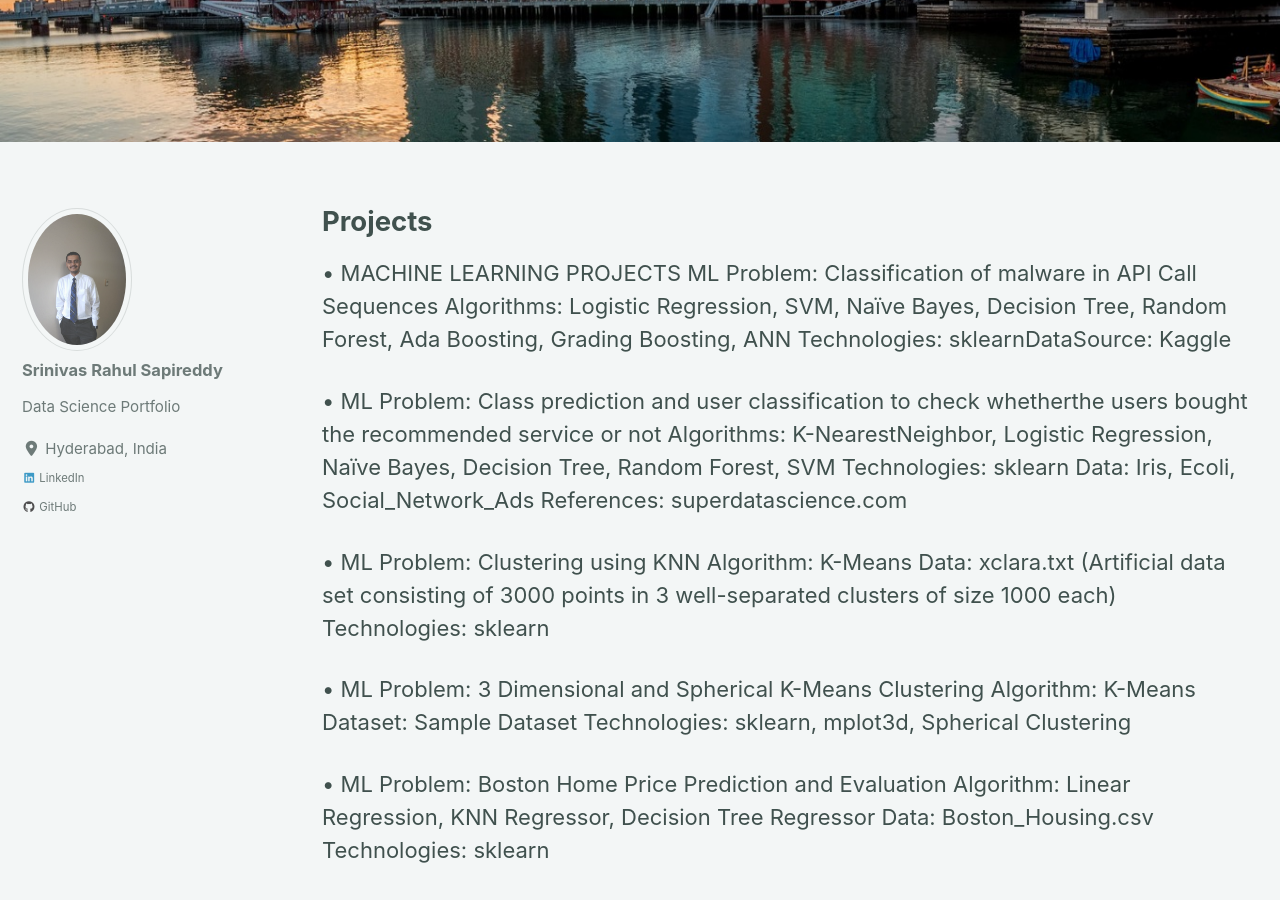
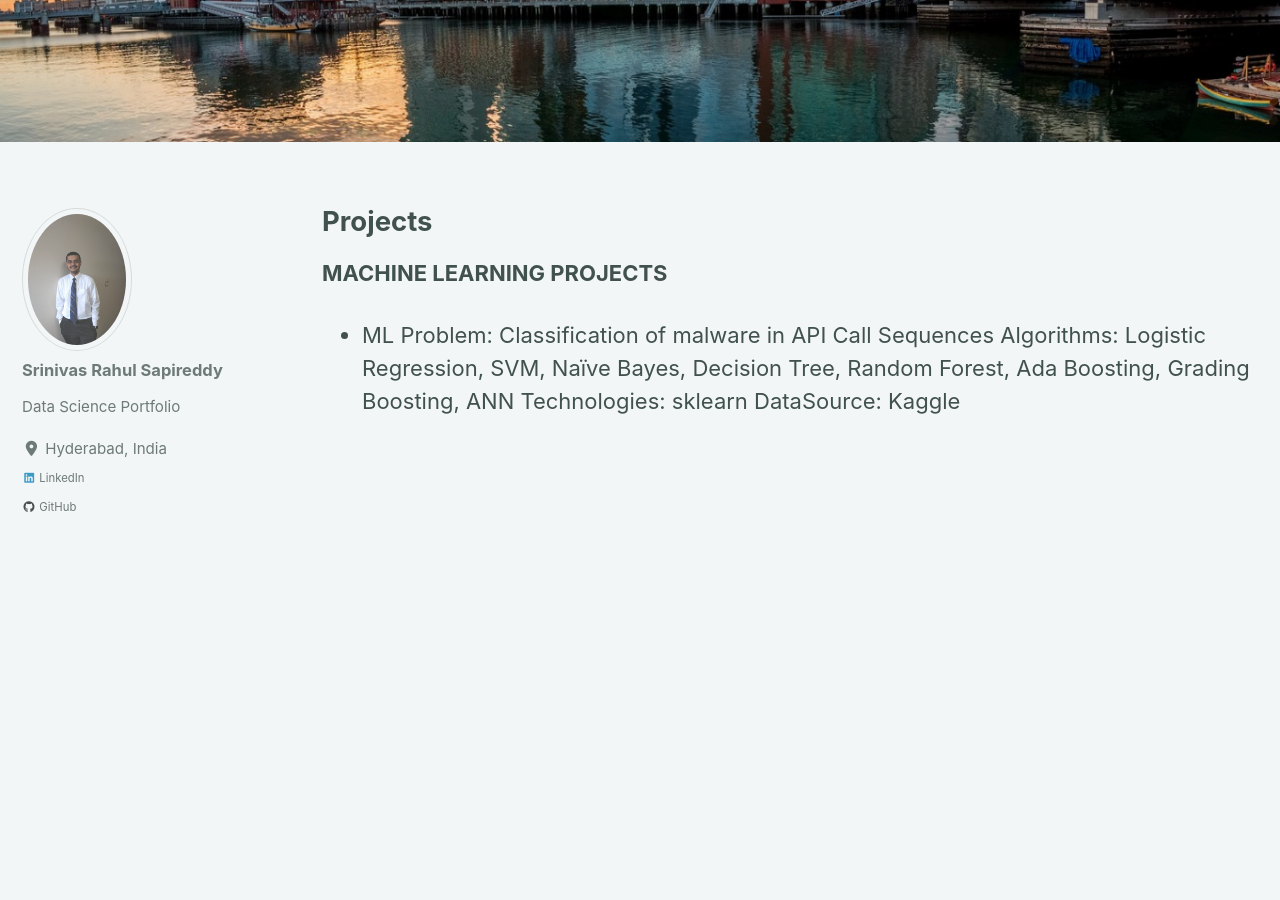
Before and after one commit to srsapireddy/srsapireddy.github.io, a Jekyll site: the page built from _pages/machinelearning.md, in a window 1280 px wide and 900 px high, scrolled down 422 px. Built offline with Jekyll 4.4.1, drawn with Linux system fonts in a browser that asks for light colours; cached includes are drawn as plain includes; nearby versions of some CDN libraries; some of the changed text lies outside the part shown.

Commit message:
new gith

```diff
--- a/_pages/machinelearning.md
+++ b/_pages/machinelearning.md
@@ -6,40 +6,8 @@ header:
     image: "/images/fortpoint.png"
 ---
 
-• MACHINE LEARNING PROJECTS
-ML Problem: Classification of malware in API Call Sequences
+**MACHINE LEARNING PROJECTS**
+* ML Problem: Classification of malware in API Call Sequences
 Algorithms: Logistic Regression, SVM, Naïve Bayes, Decision Tree, Random Forest, Ada Boosting, Grading Boosting, ANN
-Technologies: sklearnDataSource: Kaggle
-
-• ML Problem: Class prediction and user classification to check whetherthe users bought the recommended service or not
-Algorithms: K-NearestNeighbor, Logistic Regression, Naïve Bayes, Decision Tree, Random Forest, SVM
 Technologies: sklearn
-Data: Iris, Ecoli, Social_Network_Ads
-References: superdatascience.com
-
-• ML Problem: Clustering using KNN
-Algorithm: K-Means
-Data: xclara.txt (Artificial data set consisting of 3000 points in 3 well-separated clusters of size 1000 each)
-Technologies: sklearn
-
-• ML Problem: 3 Dimensional and Spherical K-Means Clustering
-Algorithm: K-Means
-Dataset: Sample Dataset
-Technologies: sklearn, mplot3d, Spherical Clustering
-
-• ML Problem: Boston Home Price Prediction and Evaluation
-Algorithm: Linear Regression, KNN Regressor, Decision Tree Regressor
-Data: Boston_Housing.csv
-Technologies: sklearn
-
-• ML Problem: Movie Recommendation System with Market Basket Analysis (Association Rule Learning)
-Algorithm: Apriori, Elcat
-Tools: Python, R
-Dataset: Market_Basket_Optimization.csv (Source: kaggle)
-
-VISUALIZATION PROJECTS
-• Data Exploration and Analysis – Customer Churn Rate Prediction
-  Tools: Tableau, R and Python
-  Data: Churn_Modelling.csv
-  Algorithm: Random Forest Classifier, Logistic Regression
-  Guides: https://www.tableau.com/learn/articles/data-visualization
+DataSource: Kaggle
```
